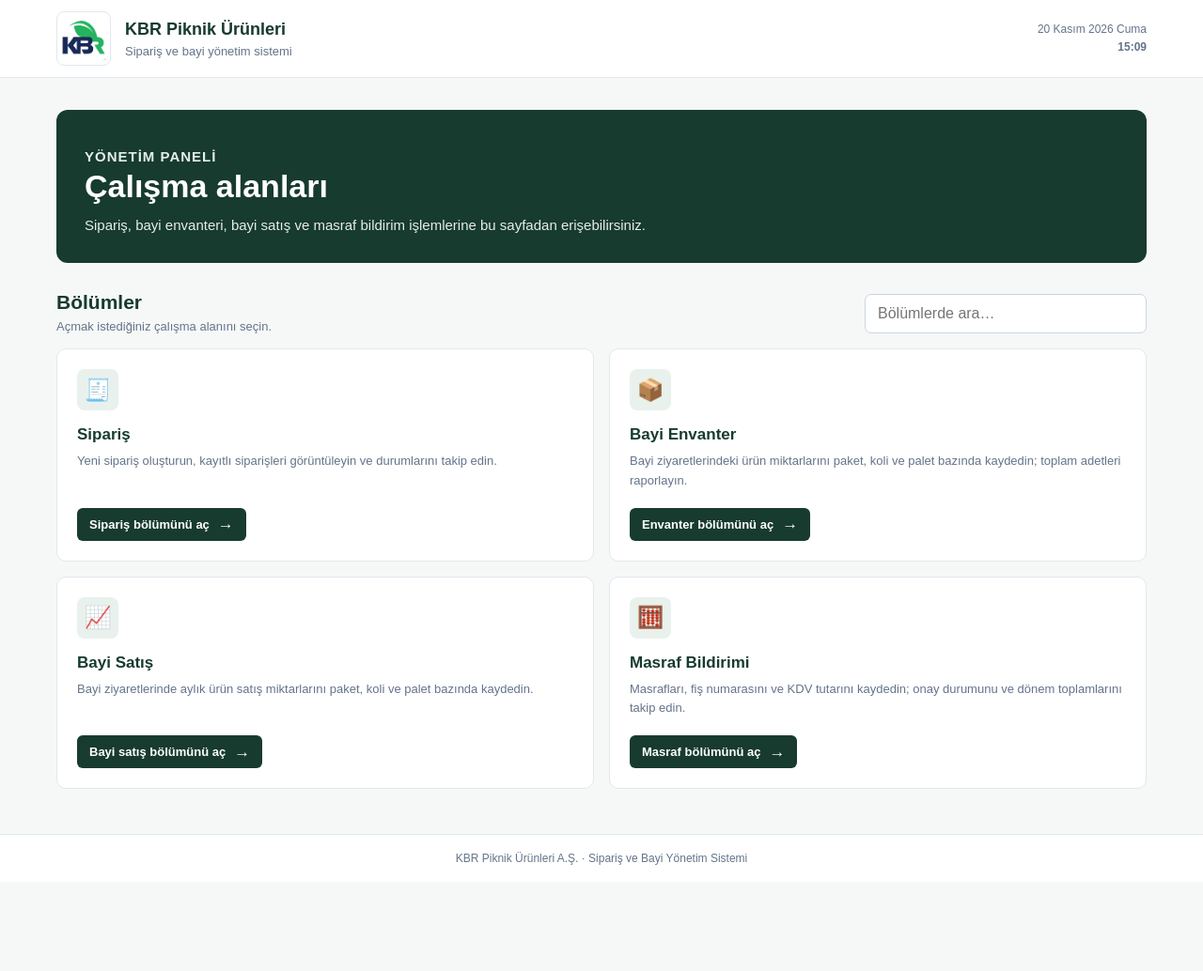
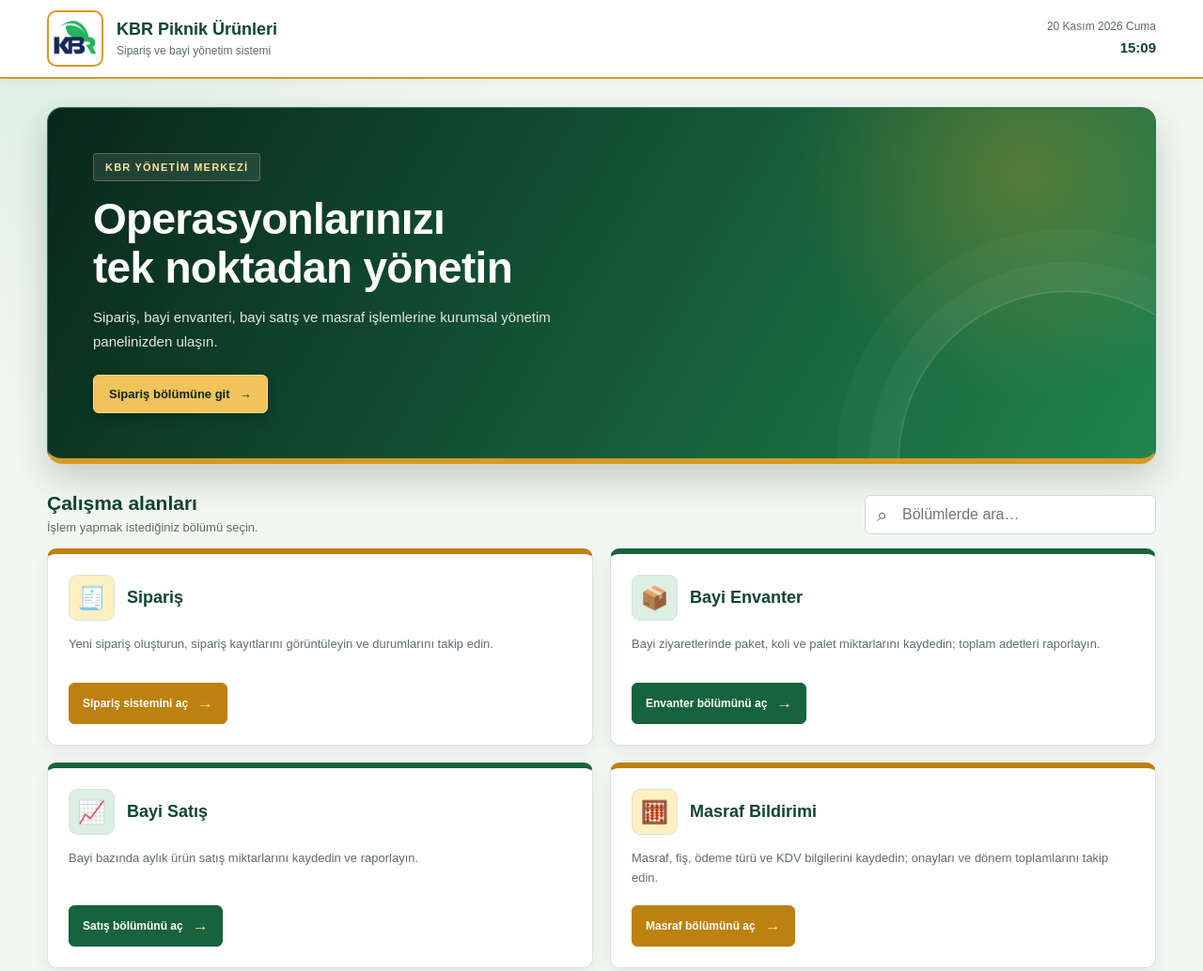
Before and after one commit to mehmetkarahan279/kbrsiparis, a plain HTML site: page index.html in a window 1280 px wide. Shown: the top 1034 px of the page at 94% size. Before the commit the page ends 939 px from the top, so only its background shows below. Drawn offline with Linux system fonts and the light colour scheme.

Commit message:
Add files via upload

```diff
--- a/index.html
+++ b/index.html
@@ -3,17 +3,22 @@
 <head>
   <meta charset="utf-8">
   <meta name="viewport" content="width=device-width, initial-scale=1">
-  <meta name="theme-color" content="#173b2e">
-  <title>KBR Piknik Ürünleri | Yönetim Paneli</title>
+  <meta name="theme-color" content="#09271c">
+  <title>KBR Piknik Ürünleri | Yönetim Merkezi</title>
 
   <style>
     :root {
-      --green: #173b2e;
-      --green-light: #e9f1ed;
-      --navy: #1e293b;
-      --muted: #64748b;
-      --line: #e2e8f0;
-      --page: #f6f8f7;
+      --green-950: #09271c;
+      --green-900: #10452f;
+      --green-800: #17633d;
+      --green-700: #21834f;
+      --green-100: #dcefe2;
+      --gold: #d49a22;
+      --gold-light: #fff0c2;
+      --ink: #202923;
+      --muted: #5e6e64;
+      --line: #d9e3dc;
+      --paper: #f3f7f3;
       --white: #fff;
     }
 
@@ -21,49 +26,53 @@
 
     body {
       margin: 0;
-      color: var(--navy);
+      min-height: 100vh;
+      color: var(--ink);
       font-family: Arial, Helvetica, sans-serif;
-      background: var(--page);
+      background:
+        radial-gradient(ellipse at 0 0, #dcefe2 0, transparent 34rem),
+        var(--paper);
     }
 
     .topbar {
-      background: var(--white);
-      border-bottom: 1px solid var(--line);
+      background: #fff;
+      border-bottom: 2px solid var(--gold);
+      box-shadow: 0 3px 12px #09271c0b;
     }
 
     .topbar-inner {
-      width: min(1160px, calc(100% - 40px));
+      width: min(1180px, calc(100% - 40px));
       min-height: 82px;
       margin: auto;
       display: flex;
       align-items: center;
-      gap: 15px;
+      gap: 14px;
     }
 
     .logo {
-      width: 58px;
-      height: 58px;
+      width: 60px;
+      height: 60px;
       padding: 3px;
       object-fit: contain;
       background: white;
-      border: 1px solid var(--line);
-      border-radius: 8px;
+      border: 2px solid var(--gold);
+      border-radius: 10px;
     }
 
     .brand-title {
       margin: 0;
-      color: var(--green);
+      color: var(--green-900);
       font-size: 18px;
-      font-weight: 700;
+      font-weight: 800;
     }
 
     .brand-subtitle {
       margin: 5px 0 0;
       color: var(--muted);
-      font-size: 13px;
+      font-size: 12px;
     }
 
-    .date-time {
+    .date-box {
       margin-left: auto;
       color: var(--muted);
       text-align: right;
@@ -71,51 +80,109 @@
       line-height: 1.6;
     }
 
-    main {
-      width: min(1160px, calc(100% - 40px));
-      margin: 34px auto 48px;
+    .date-box strong {
+      color: var(--green-900);
+      font-size: 15px;
     }
 
-    .welcome {
-      padding: 28px 30px;
-      color: white;
-      background: var(--green);
-      border-radius: 12px;
+    main {
+      width: min(1180px, calc(100% - 40px));
+      margin: 30px auto 48px;
     }
 
-    .welcome-label {
-      margin: 0 0 10px;
-      color: #d5e5dc;
-      font-size: 12px;
-      font-weight: 700;
-      letter-spacing: 1px;
-      text-transform: uppercase;
+    .hero {
+      position: relative;
+      overflow: hidden;
+      padding: clamp(26px, 5vw, 48px);
+      color: white;
+      background:
+        radial-gradient(circle at 88% 18%, #d49a2250, transparent 15rem),
+        linear-gradient(120deg, var(--green-950), var(--green-800) 65%, var(--green-700));
+      border: 1px solid #2a754c;
+      border-bottom: 6px solid var(--gold);
+      border-radius: 16px;
+      box-shadow: 0 16px 38px #09271c35;
     }
 
-    .welcome h1 {
-      margin: 0;
-      font-size: clamp(25px, 4vw, 34px);
+    .hero::after {
+      content: "";
+      position: absolute;
+      right: -90px;
+      bottom: -185px;
+      width: 360px;
+      height: 360px;
+      border: 2px solid #ffffff24;
+      border-radius: 50%;
+      box-shadow: 0 0 0 30px #ffffff09, 0 0 0 65px #ffffff07;
+      pointer-events: none;
     }
 
-    .welcome p {
-      max-width: 650px;
-      margin: 10px 0 0;
-      color: #e6eee9;
+    .hero-content {
+      position: relative;
+      z-index: 1;
+      max-width: 680px;
+    }
+
+    .eyebrow {
+      display: inline-block;
+      margin-bottom: 15px;
+      padding: 8px 12px;
+      color: #ffe4a3;
+      background: #ffffff18;
+      border: 1px solid #e7bd6955;
+      border-radius: 4px;
+      font-size: 11px;
+      font-weight: 800;
+      letter-spacing: 1.2px;
+    }
+
+    .hero h1 {
+      margin: 0;
+      font-size: clamp(30px, 5vw, 46px);
+      line-height: 1.12;
+      letter-spacing: -.7px;
+    }
+
+    .hero p {
+      max-width: 570px;
+      margin: 14px 0 23px;
+      color: #e1e9e4;
       font-size: 15px;
-      line-height: 1.6;
+      line-height: 1.7;
+    }
+
+    .hero-link {
+      display: inline-flex;
+      align-items: center;
+      gap: 10px;
+      padding: 12px 16px;
+      color: var(--green-950);
+      background: #f1c45b;
+      border: 1px solid #ffdc85;
+      border-radius: 6px;
+      text-decoration: none;
+      font-size: 13px;
+      font-weight: 800;
+      box-shadow: 0 4px 14px #0003;
+      transition: background .18s ease, transform .18s ease;
+    }
+
+    .hero-link:hover {
+      background: #ffda79;
+      transform: translateY(-2px);
     }
 
     .section-heading {
-      margin: 30px 0 16px;
       display: flex;
       align-items: end;
       justify-content: space-between;
-      gap: 16px;
+      gap: 18px;
+      margin: 30px 0 15px;
     }
 
     .section-heading h2 {
       margin: 0;
-      color: var(--green);
+      color: var(--green-900);
       font-size: 21px;
     }
 
@@ -125,65 +192,100 @@
       font-size: 13px;
     }
 
-    .search-box {
-      width: min(300px, 100%);
+    .search-wrap {
+      position: relative;
+      width: min(310px, 100%);
     }
 
-    .search-box input {
+    .search-wrap span {
+      position: absolute;
+      top: 50%;
+      left: 13px;
+      transform: translateY(-50%);
+      color: var(--muted);
+      font-size: 20px;
+      pointer-events: none;
+    }
+
+    .search {
       width: 100%;
-      padding: 11px 13px;
-      color: var(--navy);
+      padding: 11px 13px 11px 39px;
+      color: var(--ink);
       background: white;
-      border: 1px solid #cbd5e1;
-      border-radius: 7px;
+      border: 1px solid #cbd8ce;
+      border-radius: 6px;
       outline: none;
       font: inherit;
     }
 
-    .search-box input:focus {
-      border-color: #527c69;
-      box-shadow: 0 0 0 3px #527c691a;
+    .search:focus {
+      border-color: var(--green-700);
+      box-shadow: 0 0 0 3px #21834f24;
     }
 
     .modules {
       display: grid;
       grid-template-columns: repeat(2, minmax(0, 1fr));
-      gap: 16px;
+      gap: 18px;
     }
 
     .module {
+      --accent: var(--green-800);
+      --tint: var(--green-100);
+
+      position: relative;
       display: flex;
-      min-height: 220px;
+      min-height: 210px;
       flex-direction: column;
-      padding: 21px;
-      background: var(--white);
+      padding: 22px;
+      overflow: hidden;
+      background: white;
       border: 1px solid var(--line);
+      border-top: 6px solid var(--accent);
       border-radius: 10px;
-      transition: border-color .15s ease, box-shadow .15s ease;
+      box-shadow: 0 6px 18px #09271c10;
+      transition: transform .18s ease, box-shadow .18s ease;
     }
 
     .module:hover {
-      border-color: #a8beb2;
-      box-shadow: 0 8px 22px #173b2e0d;
+      transform: translateY(-3px);
+      box-shadow: 0 14px 28px #09271c20;
+    }
+
+    .module.gold {
+      --accent: #bd8110;
+      --tint: var(--gold-light);
+    }
+
+    .module.green {
+      --accent: var(--green-800);
+      --tint: var(--green-100);
+    }
+
+    .module-top {
+      display: flex;
+      align-items: center;
+      gap: 13px;
+      margin-bottom: 14px;
     }
 
     .module-icon {
-      display: flex;
-      width: 44px;
-      height: 44px;
-      align-items: center;
-      justify-content: center;
-      margin-bottom: 16px;
-      color: var(--green);
-      background: var(--green-light);
-      border-radius: 8px;
-      font-size: 23px;
+      display: grid;
+      width: 49px;
+      height: 49px;
+      flex: 0 0 auto;
+      place-items: center;
+      color: var(--accent);
+      background: var(--tint);
+      border: 1px solid #d8e4db;
+      border-radius: 9px;
+      font-size: 24px;
     }
 
     .module h3 {
-      margin: 0 0 8px;
-      color: var(--green);
-      font-size: 17px;
+      margin: 0;
+      color: var(--green-900);
+      font-size: 18px;
     }
 
     .module p {
@@ -191,29 +293,27 @@
       margin: 0 0 18px;
       color: var(--muted);
       font-size: 13px;
-      line-height: 1.6;
+      line-height: 1.65;
     }
 
     .module-link {
       display: inline-flex;
       width: fit-content;
       align-items: center;
-      gap: 9px;
-      padding: 10px 13px;
+      gap: 10px;
+      padding: 11px 14px;
       color: white;
-      background: var(--green);
+      background: var(--accent);
+      border: 1px solid var(--accent);
       border-radius: 6px;
       text-decoration: none;
-      font-size: 13px;
-      font-weight: 700;
+      font-size: 12px;
+      font-weight: 800;
+      transition: filter .15s ease;
     }
 
-    .module-link:hover { background: #245641; }
-
-    .module-link span {
-      font-size: 17px;
-      line-height: 12px;
-    }
+    .module-link:hover { filter: brightness(.88); }
+    .module-link span { color: #ffe4a3; font-size: 17px; }
 
     .no-results {
       display: none;
@@ -221,51 +321,35 @@
       padding: 16px;
       color: var(--muted);
       background: white;
-      border: 1px solid var(--line);
-      border-radius: 8px;
+      border: 1px dashed #aab9ae;
+      border-radius: 7px;
       text-align: center;
-      font-size: 14px;
+      font-size: 13px;
     }
 
     footer {
       padding: 18px 20px;
-      color: var(--muted);
-      background: white;
-      border-top: 1px solid var(--line);
+      color: white;
+      background: var(--green-950);
+      border-top: 5px solid var(--gold);
       text-align: center;
       font-size: 12px;
     }
 
-    @media (max-width: 580px) {
-      .topbar-inner, main {
-        width: min(100% - 24px, 1160px);
-      }
-
+    @media (max-width: 650px) {
+      .topbar-inner, main { width: min(100% - 24px, 1180px); }
       .topbar-inner { min-height: 72px; }
-      .logo { width: 48px; height: 48px; }
+      .logo { width: 50px; height: 50px; }
       .brand-title { font-size: 15px; }
       .brand-subtitle { font-size: 11px; }
-      .date-time { font-size: 10px; }
-
-      .welcome {
-        padding: 22px 19px;
-        border-radius: 9px;
-      }
-
+      .date-box { font-size: 10px; }
+      .date-box strong { font-size: 13px; }
       main { margin-top: 20px; }
-
-      .section-heading {
-        align-items: stretch;
-        flex-direction: column;
-      }
-
-      .search-box,
-      .modules {
-        width: 100%;
-      }
-
+      .hero { padding: 24px 20px; border-radius: 10px; }
+      .section-heading { align-items: stretch; flex-direction: column; }
+      .search-wrap { width: 100%; }
       .modules { grid-template-columns: 1fr; }
-      .module { min-height: 195px; }
+      .module { min-height: 190px; }
     }
   </style>
 </head>
@@ -280,7 +364,7 @@
         <p class="brand-subtitle">Sipariş ve bayi yönetim sistemi</p>
       </div>
 
-      <div class="date-time">
+      <div class="date-box">
         <div id="today"></div>
         <strong id="clock"></strong>
       </div>
@@ -288,23 +372,30 @@
   </header>
 
   <main>
-    <section class="welcome">
-      <p class="welcome-label">Yönetim paneli</p>
-      <h1>Çalışma alanları</h1>
+    <section class="hero">
+      <div class="hero-content">
+        <span class="eyebrow">KBR YÖNETİM MERKEZİ</span>
+        <h1>Operasyonlarınızı<br>tek noktadan yönetin</h1>
         <p>
-        Sipariş, bayi envanteri, bayi satış ve masraf bildirim işlemlerine
-        bu sayfadan erişebilirsiniz.
+          Sipariş, bayi envanteri, bayi satış ve masraf işlemlerine
+          kurumsal yönetim panelinizden ulaşın.
         </p>
+        <a class="hero-link" href="./siparis.html">
+          Sipariş bölümüne git <span aria-hidden="true">→</span>
+        </a>
+      </div>
     </section>
 
     <div class="section-heading">
       <div>
-        <h2>Bölümler</h2>
-        <p>Açmak istediğiniz çalışma alanını seçin.</p>
+        <h2>Çalışma alanları</h2>
+        <p>İşlem yapmak istediğiniz bölümü seçin.</p>
       </div>
 
-      <label class="search-box">
+      <label class="search-wrap">
+        <span aria-hidden="true">⌕</span>
         <input
+          class="search"
           id="module-search"
           type="search"
           placeholder="Bölümlerde ara…"
@@ -314,48 +405,56 @@
     </div>
 
     <section class="modules" id="modules">
-      <article class="module" data-search="sipariş siparis satış order">
+      <article class="module gold" data-search="sipariş siparis order satış">
+        <div class="module-top">
           <div class="module-icon" aria-hidden="true">🧾</div>
           <h3>Sipariş</h3>
+        </div>
         <p>
-          Yeni sipariş oluşturun, kayıtlı siparişleri görüntüleyin ve
-          durumlarını takip edin.
+          Yeni sipariş oluşturun, sipariş kayıtlarını görüntüleyin
+          ve durumlarını takip edin.
         </p>
         <a class="module-link" href="./siparis.html">
-          Sipariş bölümünü aç <span aria-hidden="true">→</span>
+          Sipariş sistemini aç <span aria-hidden="true">→</span>
         </a>
       </article>
 
-      <article class="module" data-search="bayi envanter ürün stok sayım">
+      <article class="module green" data-search="bayi envanter stok sayım ürün">
+        <div class="module-top">
           <div class="module-icon" aria-hidden="true">📦</div>
           <h3>Bayi Envanter</h3>
+        </div>
         <p>
-          Bayi ziyaretlerindeki ürün miktarlarını paket, koli ve palet
-          bazında kaydedin; toplam adetleri raporlayın.
+          Bayi ziyaretlerinde paket, koli ve palet miktarlarını kaydedin;
+          toplam adetleri raporlayın.
         </p>
         <a class="module-link" href="./bayi-envanter.html">
           Envanter bölümünü aç <span aria-hidden="true">→</span>
         </a>
       </article>
 
-      <article class="module" data-search="bayi satış satis aylık rapor ürün">
+      <article class="module green" data-search="bayi satış satis aylık rapor ürün">
+        <div class="module-top">
           <div class="module-icon" aria-hidden="true">📈</div>
           <h3>Bayi Satış</h3>
+        </div>
         <p>
-          Bayi ziyaretlerinde aylık ürün satış miktarlarını paket, koli ve
-          palet bazında kaydedin.
+          Bayi bazında aylık ürün satış miktarlarını kaydedin
+          ve raporlayın.
         </p>
         <a class="module-link" href="./bayi-satis.html">
-          Bayi satış bölümünü aç <span aria-hidden="true">→</span>
+          Satış bölümünü aç <span aria-hidden="true">→</span>
         </a>
       </article>
 
-      <article class="module" data-search="masraf bildirimi gider fiş kdv onay">
+      <article class="module gold" data-search="masraf bildirimi gider fiş kdv ödeme">
+        <div class="module-top">
           <div class="module-icon" aria-hidden="true">🧮</div>
           <h3>Masraf Bildirimi</h3>
+        </div>
         <p>
-          Masrafları, fiş numarasını ve KDV tutarını kaydedin; onay durumunu
-          ve dönem toplamlarını takip edin.
+          Masraf, fiş, ödeme türü ve KDV bilgilerini kaydedin;
+          onayları ve dönem toplamlarını takip edin.
         </p>
         <a class="module-link" href="./masraf-bildirimi.html">
           Masraf bölümünü aç <span aria-hidden="true">→</span>
@@ -373,20 +472,20 @@
   </footer>
 
   <script>
-    const search = document.getElementById("module-search");
+    const searchInput = document.getElementById("module-search");
     const modules = [...document.querySelectorAll(".module")];
     const noResults = document.getElementById("no-results");
 
-    search.addEventListener("input", () => {
-      const query = search.value.trim().toLocaleLowerCase("tr");
+    searchInput.addEventListener("input", () => {
+      const query = searchInput.value.trim().toLocaleLowerCase("tr");
       let visibleCount = 0;
 
       modules.forEach(module => {
-        const searchableText = (
+        const text = (
           module.innerText + " " + (module.dataset.search || "")
         ).toLocaleLowerCase("tr");
 
-        const visible = searchableText.includes(query);
+        const visible = text.includes(query);
         module.style.display = visible ? "" : "none";
         if (visible) visibleCount++;
       });
```
Lines whose indentation alone changed are shown as unchanged.
